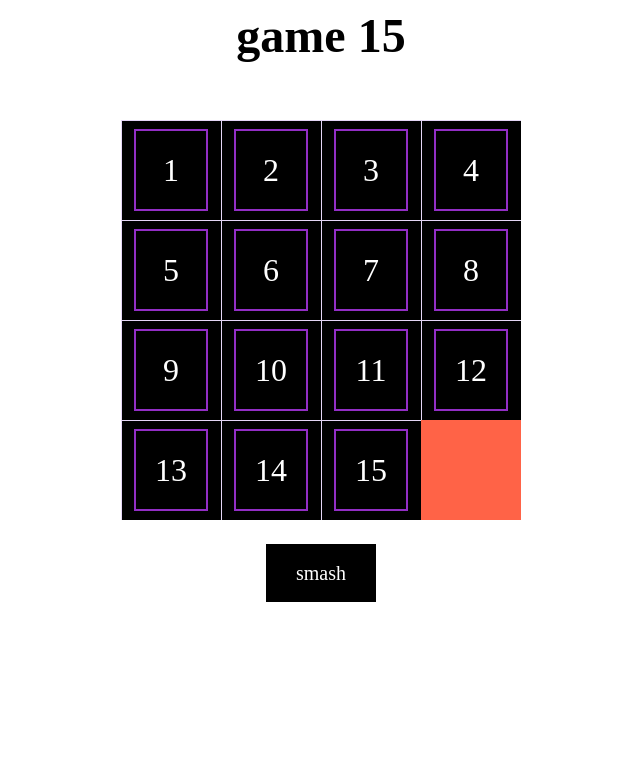
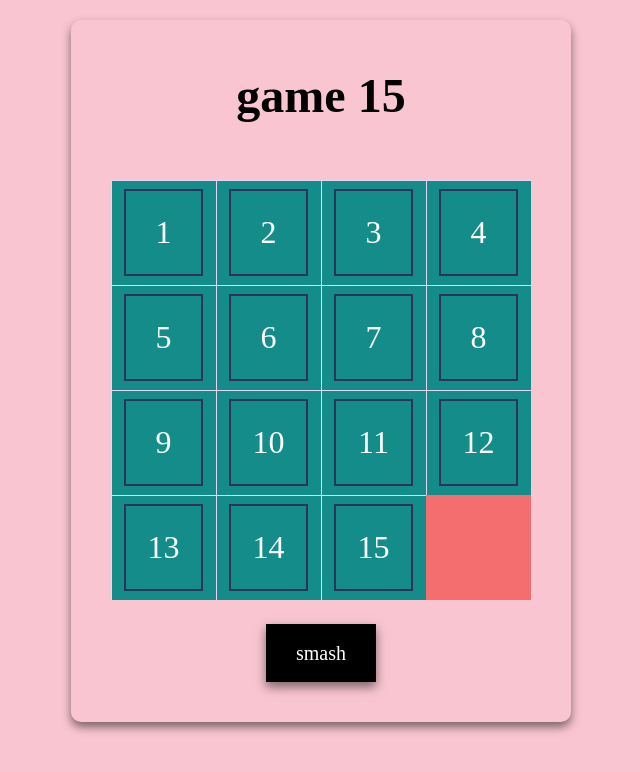
Before and after one commit to Andriikryl/Magic-fifteen, a plain HTML site: page index.html in a window 1280 px wide. Shown: the whole page, without its empty margins (319-959 px from the left). Drawn offline with Linux system fonts and the light colour scheme.

Commit message:
feat[new col]

```diff
--- a/style.css
+++ b/style.css
@@ -26,13 +26,22 @@
     isolation: isolate;
   }
 
+  body{
+    background-color: #f9c5d1;
+  }
+
   .page{
-    --max-width: 400px;
+    --max-width: 500px;
     --padding: 2rem;
     width: min(var(--max-width), 100% - var(--padding));
     margin-inline: auto;
     text-align: center;
     user-select: none;
+    box-shadow: 0px 5px 10px 0px rgba(0, 0, 0, 0.5);
+    transition: transform ease .5s, box-shadow ease .5s;
+    padding: 40px;
+    border-radius: 10px;
+    margin-block-start: 20px;
   }
 
   h1{
@@ -43,9 +52,10 @@
   .fifteen{
     width: 100%;
     padding-block-end: 100%;
-    background-color: tomato;
+    background-color: #f46e6f;
     margin-block-end: 1.5rem;
     position: relative;
+
   }
 
   .item{
@@ -55,11 +65,13 @@
     width: 25%;
     height: 25%;
     border: none;
-    background: black;
+    background: #148c8a;
     color: white;
     font-size: 2rem;
     cursor: pointer;
     box-shadow: inset 1px 1px #e5d6f6;
+    /* box-shadow: 0px 5px 10px 0px rgba(0, 0, 0, 0.5); */
+    transition: transform ease .5s, box-shadow ease .5s;
     transition: transform 0.2s, filter 0.5s;
   }
 
@@ -70,7 +82,7 @@
     width: 84%;
     height: 84%;
     margin: 8%;
-    box-shadow: inset 0 0 0 2px #922ec5;
+    box-shadow: inset 0 0 0 2px #2e3359;
   }
 
   .button{
@@ -80,8 +92,15 @@
     font-size: 20px;
     padding: 14px 30px;
     cursor: pointer;
+    box-shadow: 0px 5px 10px 0px rgba(0, 0, 0, 0.5);
+    transition: transform ease .5s, box-shadow ease .5s;
+  }
+
+  .button:hover{
+    transform: translateY(-5px);
+    box-shadow: 0px 10px 20px 2px rgba(0, 0, 0, 0.25);
   }
 
   .fifteenWon .item{
-    filter: brightness(200%);
+    filter: brightness(150%);
   }
```
